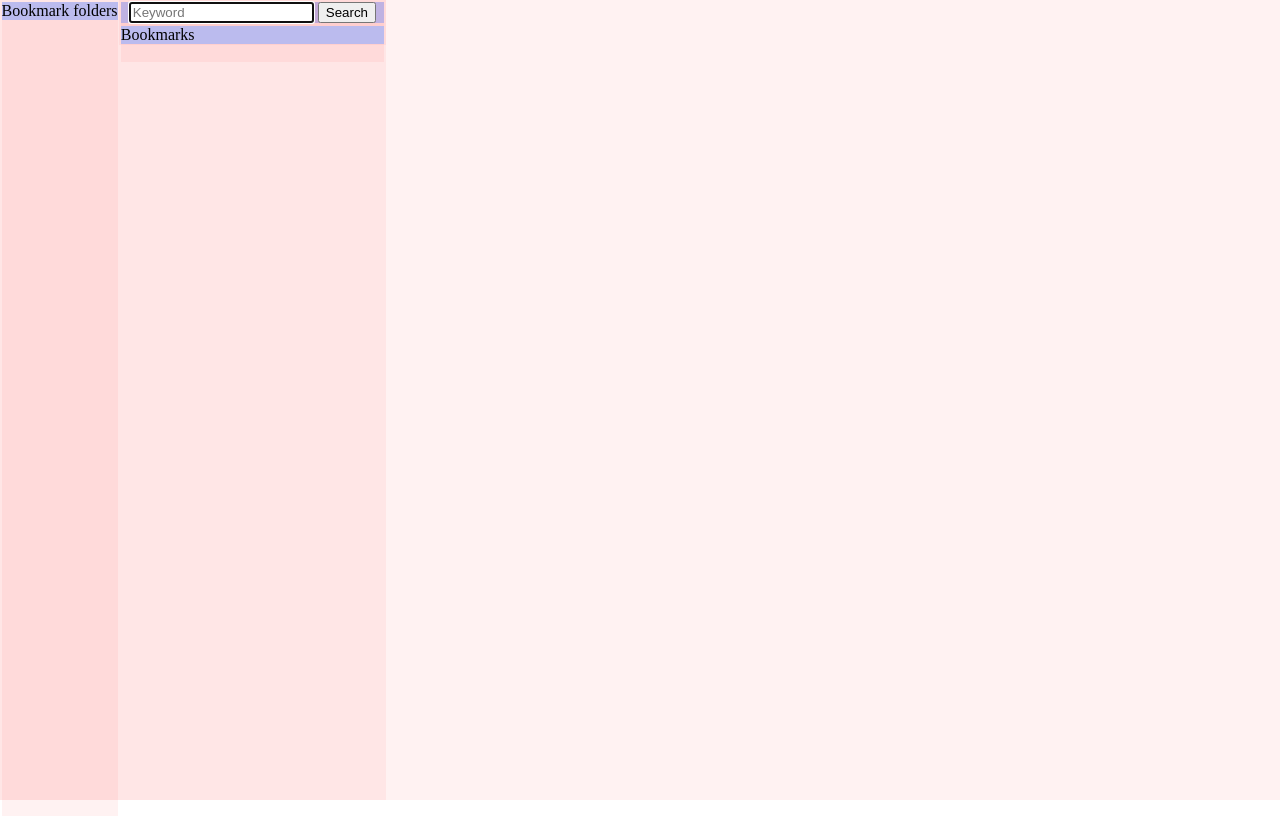
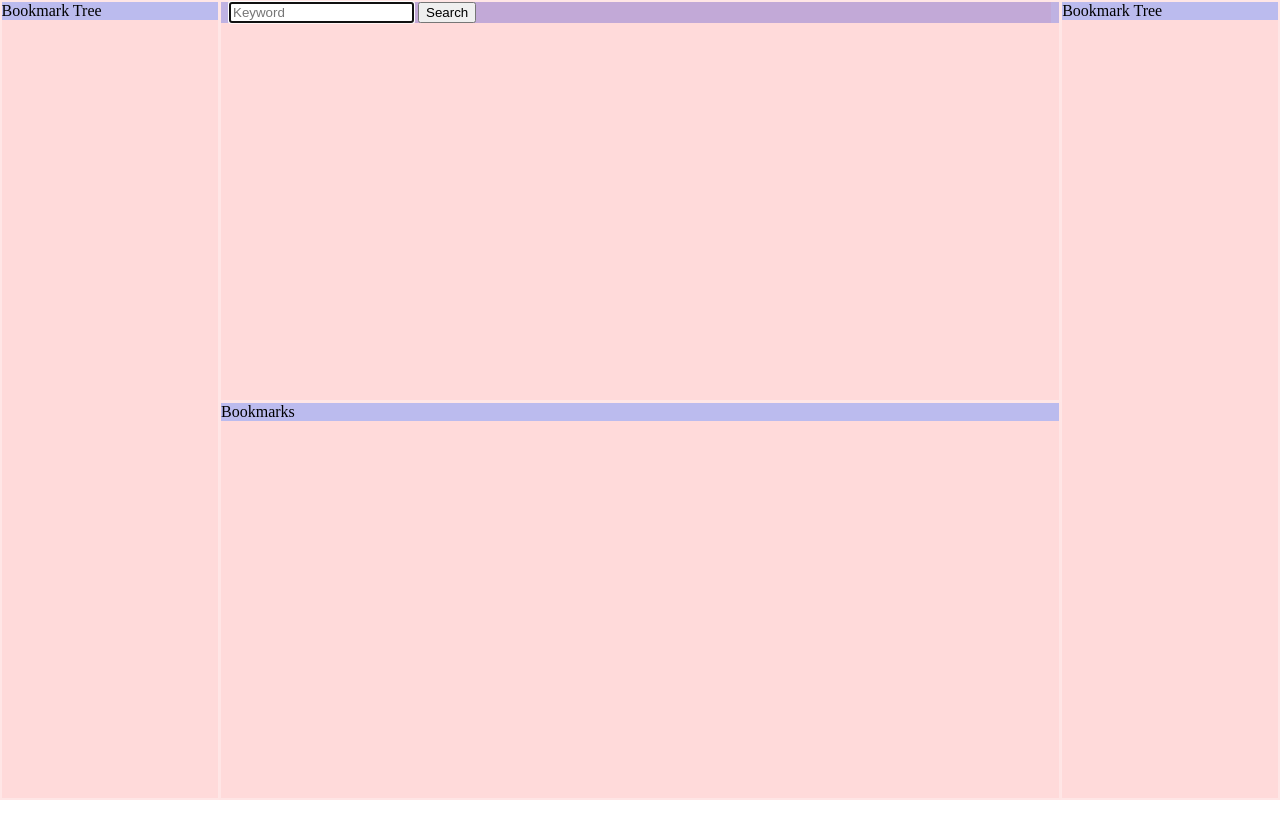
Before and after one commit to theme/shiori, a browser extension: page src/jade/arranger.jade in a window 1280 px wide. Drawn offline with nearby package versions, Linux system fonts and the light colour scheme; files that its build step writes are made by us from their sources.

Commit message:
fix layout

```diff
--- a/src/jade/arranger.jade
+++ b/src/jade/arranger.jade
@@ -4,26 +4,28 @@ html(lang="en")
         meta(charset="utf-8")
         link(href="css/arranger.css", rel="stylesheet")
     body
-        div#panels.flex-row
+        div.container#left
             div#panel-bm-tree.panel
-                div.panel-heading Bookmark folders
-                div.panel-body
-                    div.bm-tree#bookmarks-tree
+                div.panel-heading Bookmark Tree
+                div.panel-body#bookmarks-tree
 
-            div#lists.flex-column
-                div#panel-search-results.panel
-                    div.panel-heading.flex-row
-                        form#search-form
-                            div.form-group
-                                input#search-text.form-control(type="text",placeholder="Keyword", autofocus)
-                                button#search-button Search
-                    div.panel-body
-                        div.bm-list#search-results
+        div.container#middle
+            div#panel-search-results.panel
+                div.panel-heading
+                    form#search-form
+                        div.form-group
+                            input#search-text(type="text",placeholder="Keyword", autofocus)
+                            button#search-button Search
+                div.panel-body#search-results
+            div#panel-bm-list.panel
+                div.panel-heading Bookmarks
+                div.panel-body#bookmarks-list
 
-                div#panel-bm-list.panel
-                    div.panel-heading Bookmarks
-                    div.panel-body
-                        div.bm-list#bookmarks-list
+        div.container#right
+            div#panel-bm-list.panel
+                div.panel-heading Bookmark Tree
+                div.panel-body#bookmarks-tree2
+
 
         script(src="js/util.js")
         script(src="js/arranger.js")
--- a/src/less/arranger.less
+++ b/src/less/arranger.less
@@ -6,47 +6,50 @@ div, ul, li, p, a, form{
     background: @dbg-color;
 }
 
+html,
 body {
     height: 100%;
     margin: 0;
     padding: 0px;
+    overflow: hidden;
+
+    width: 100%;
+    display: flex;
+    flex-flow: row nowrap;
+    #left{ flex: 1 1 auto; }
+    #middle{ flex: 5 1 auto; }
+    #right{ flex: 1 1 auto; }
 }
 
-.flex-row {
+.container {
+    width: 5%;
+
     display: flex;
-    flex-direction: row;
-    flex-wrap: nowrap;
+    flex-flow: column nowrap;
 }
 
-.flex-column {
+.panel{
+    flex: 1 1 auto;
+
     display: flex;
-    flex-direction: column;
-    flex-wrap: nowrap;
-}
-
-
-.panel{
+    flex-flow: column nowrap;
     padding: .1em;
     .panel-heading {
+        flex: 0 0 auto;
         background-color: #bbe;
         form { margin: 0; padding: 0 .5em; }
     }
     .panel-body{
-        height: 100%; //TODO
-    }
-}
-
-#panels {
-    height: 100%;   //TODO
-}
-
-.bm-tree, .bm-list {
-    ul {
-        margin: 0;
-        padding-left: 1em;
-        list-style: none;
-        li {
+        flex: 1 0 auto;
+        overflow: auto;
+        height: 1%;    // hack for flex auto expand height
+        ul {
+            margin: 0;
+            padding-left: 1em;
             list-style: none;
+            li {
+                list-style: none;
+            }
         }
     }
 }
```
